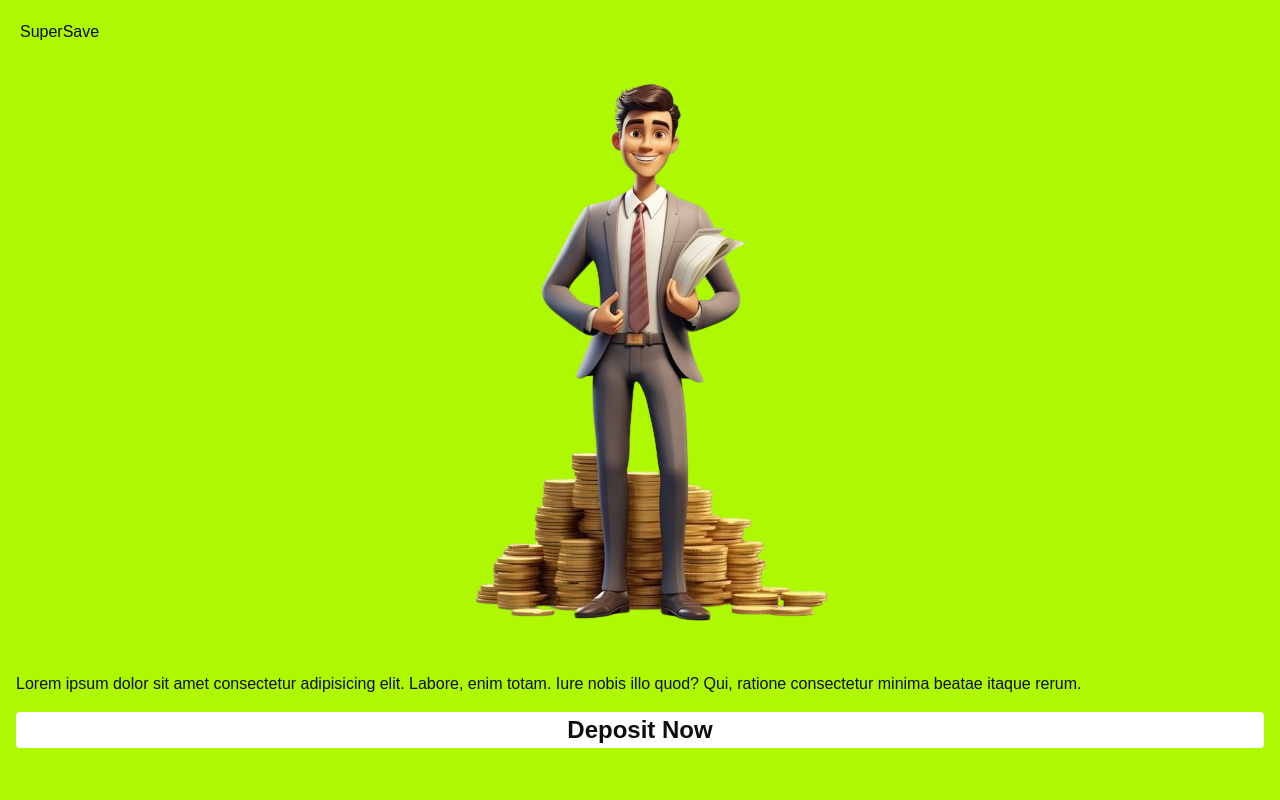
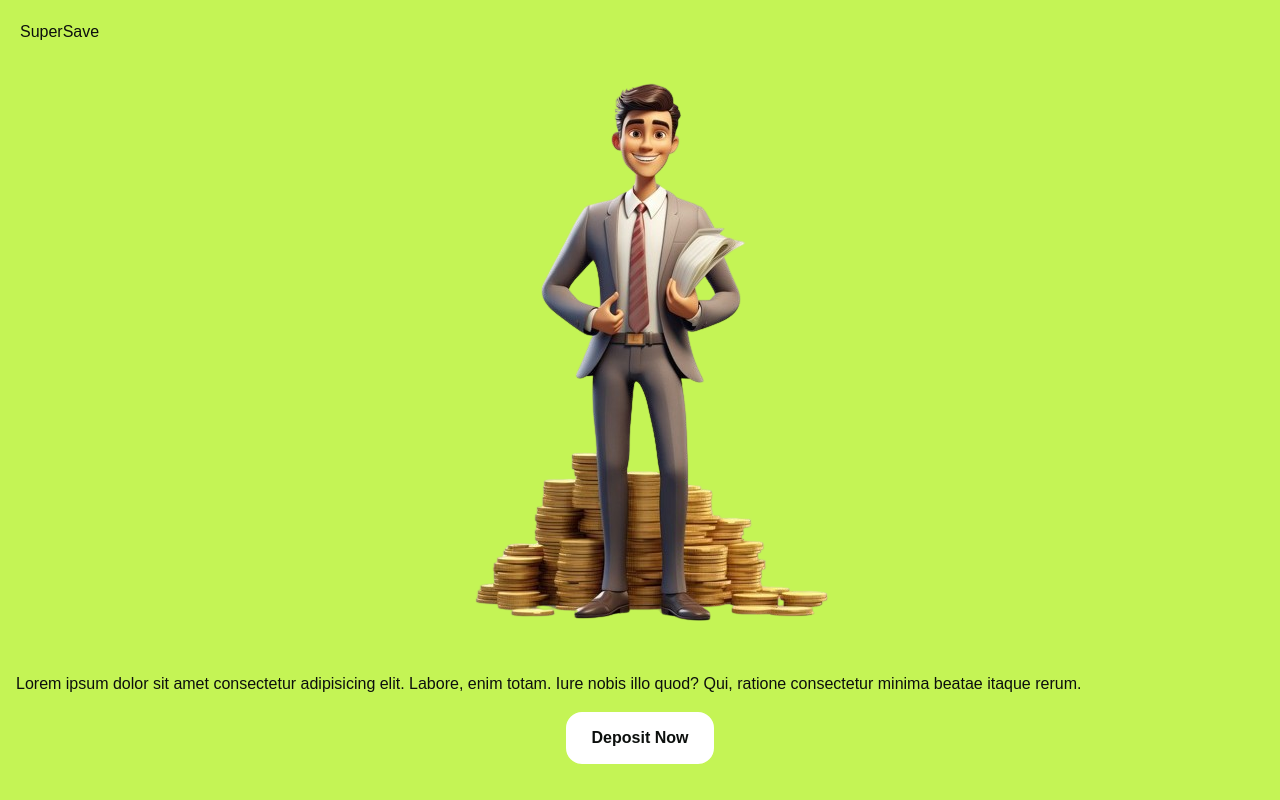
Before and after one commit to Preciousnnebuogor/supersave, a Next.js app: page / in a window 1280 px wide. Built offline with nearby package versions, Linux system fonts and the light colour scheme.

Commit message:
added deposit.tsx

```diff
--- a/app/client/page.tsx
+++ b/app/client/page.tsx
@@ -1,8 +1,10 @@
 "use client"
+
+import Deposit from "../components/deposit"
 
 
 export default function HomePage() {
     return <div>
-
+       <Deposit/>
     </div>
 }
--- /dev/null
+++ b/app/components/deposit.tsx
@@ -0,0 +1,15 @@
+"use client"
+export default function Deposit(){
+    return <div className={``}>
+
+        <div className={`pt-5 pl-5`}>
+         <h1>Super<span className={`text-primary`}>Save</span></h1>
+        </div>
+        <div className={`px-4`}>
+        <div className={`border-2 border-primary rounded-xl bg-primary w-[50%] px-5 py-6 mt-4 `}>
+            <h1>Saving Bal:</h1>
+            <h1>$20</h1>
+        </div>
+        </div>
+    </div>
+}
--- a/app/components/home.tsx
+++ b/app/components/home.tsx
@@ -1,4 +1,6 @@
 "use client"
+
+import Link from "next/link"
 
 export default function Home() {
   return (
@@ -15,9 +17,10 @@ export default function Home() {
         </p>
 
         <div
-          className={`mt-4 bg-white px-4 border-2 border-white rounded text-center text-2xl font-bold flex items-center justify-center`}
+          className={`mt-4  flex items-center justify-center`}
         >
-          <button>Deposit Now</button>
+            <Link href={"/client"}>
+          <button className={`rounded-2xl text-center font-bold px-6 py-3  bg-white border-2 border-white`}>Deposit Now</button></Link>
         </div>
       </div>
       <div></div>
--- a/app/page.tsx
+++ b/app/page.tsx
@@ -1,5 +1,6 @@
 "use client"
 
+import Deposit from "./components/deposit"
 import Home from "./components/home"
 
 
@@ -7,6 +8,7 @@ export default function HomePage() {
   return (
     <div className={`bg-primary min-h-screen relative`}>
       <Home/>
+      {/* <Deposit/> */}
     </div>
   )
 }
--- a/styles/globals.css
+++ b/styles/globals.css
@@ -23,7 +23,7 @@
     --card: #2d7d40;
     --card-foreground: #f4a952;
 
-    --primary: #adf802;
+    --primary: #c4f455;
     --primary-foreground: #fff;
 
     --secondary: #f4a952;
```
